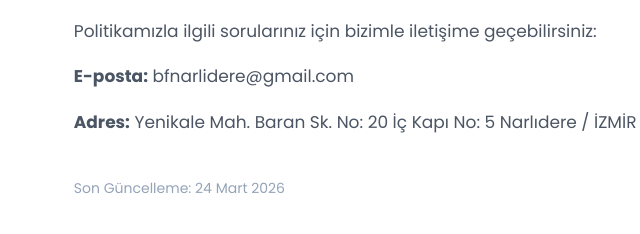
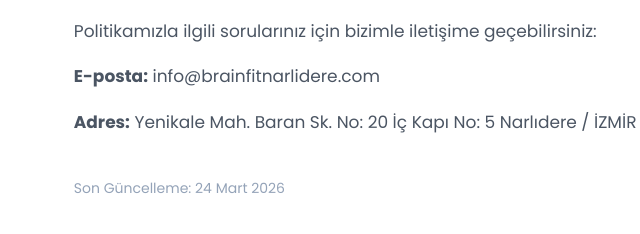
Before and after one commit to Brainfitnarlidere/brainfitnarlidere, a website: page cerez-politikasi.html in a window 1280 px wide. Shown: the part 1807-2041 px from the top of the page, 193-833 px from the left. Drawn offline with Linux system fonts and the light colour scheme.

Commit message:
Update cerez-politikasi.html

```diff
--- a/cerez-politikasi.html
+++ b/cerez-politikasi.html
@@ -113,7 +113,7 @@
 
         <h2>6. İLETİŞİM</h2>
         <p>Politikamızla ilgili sorularınız için bizimle iletişime geçebilirsiniz:</p>
-        <p><strong>E-posta:</strong> bfnarlidere@gmail.com</p>
+        <p><strong>E-posta:</strong> info@brainfitnarlidere.com</p>
         <p><strong>Adres:</strong> Yenikale Mah. Baran Sk. No: 20 İç Kapı No: 5 Narlıdere / İZMİR</p>
 
         <p style="margin-top: 40px; font-size: 14px; color: #94a3b8;">Son Güncelleme: 24 Mart 2026</p>
```
